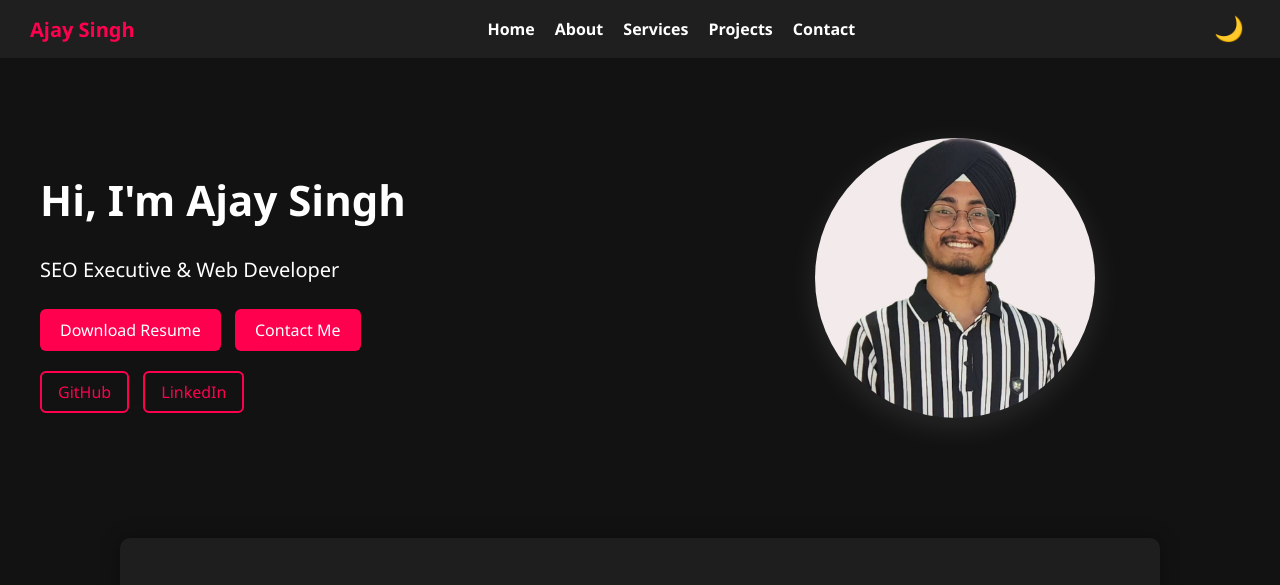
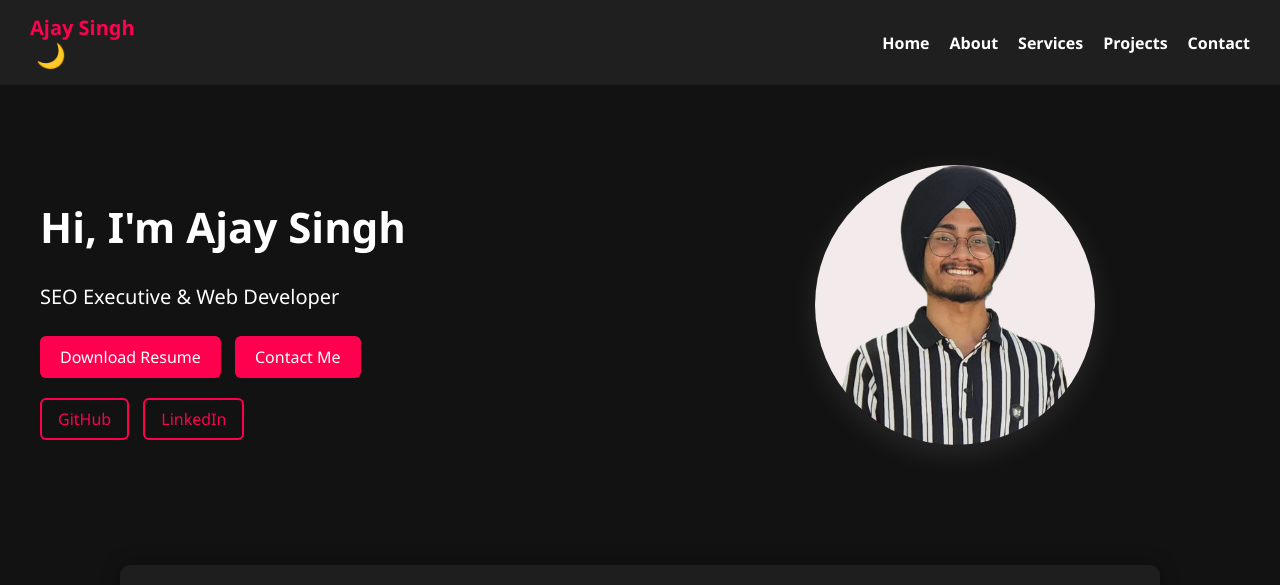
Before and after one commit to ajay-singh-webdev/ajay-singh-portfolio, a plain HTML site: page index.html in a window 1280 px wide. Shown: the top 585 px of the page. Drawn offline with Linux system fonts and the light colour scheme.

Commit message:
Update index.html

```diff
--- a/index.html
+++ b/index.html
@@ -10,8 +10,11 @@
 </head>
 <body>
   <nav class="navbar">
-    <div class="logo">Ajay Singh</div>
-    <button class="mobile-toggle" onclick="toggleMenu()">☰</button>
+    <div class="nav-top">
+      <div class="logo">Ajay Singh</div>
+      <button class="mobile-toggle" onclick="toggleMenu()">☰</button>
+      <button id="theme-toggle" aria-label="Toggle Dark/Light Mode">🌙</button>
+    </div>
     <div class="nav-links">
       <a href="#home">Home</a>
       <a href="#about">About</a>
@@ -19,7 +22,6 @@
       <a href="#projects">Projects</a>
       <a href="#contact">Contact</a>
     </div>
-    <button id="theme-toggle" aria-label="Toggle Dark/Light Mode">🌙</button>
   </nav>
 
   <header class="banner" id="home">
```
